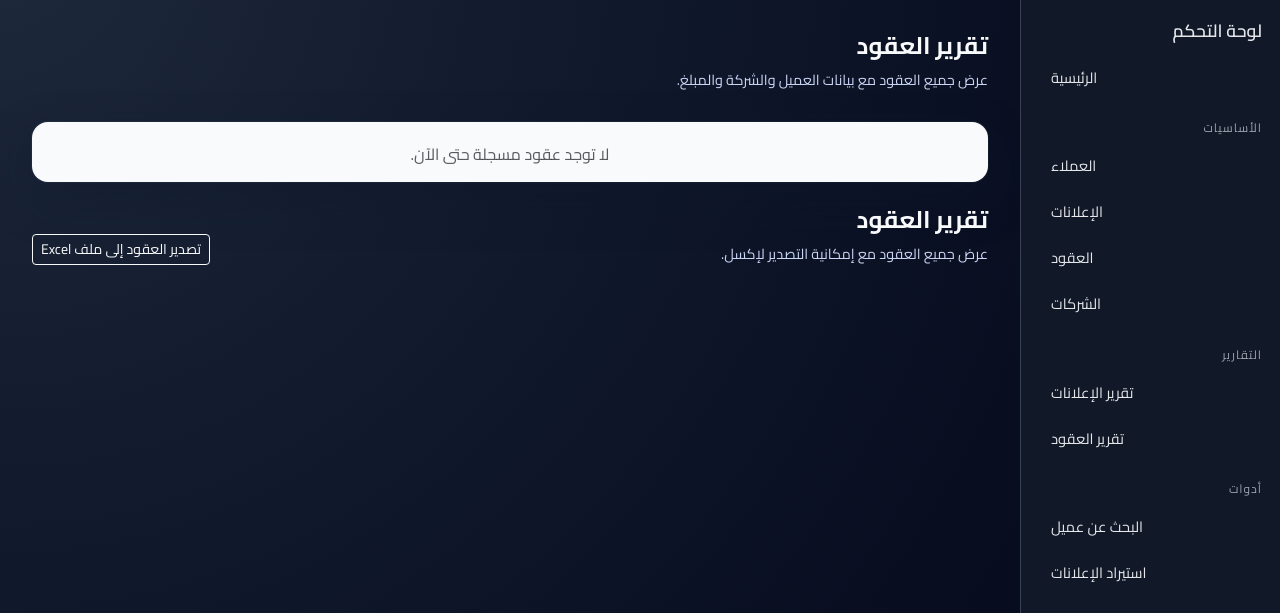
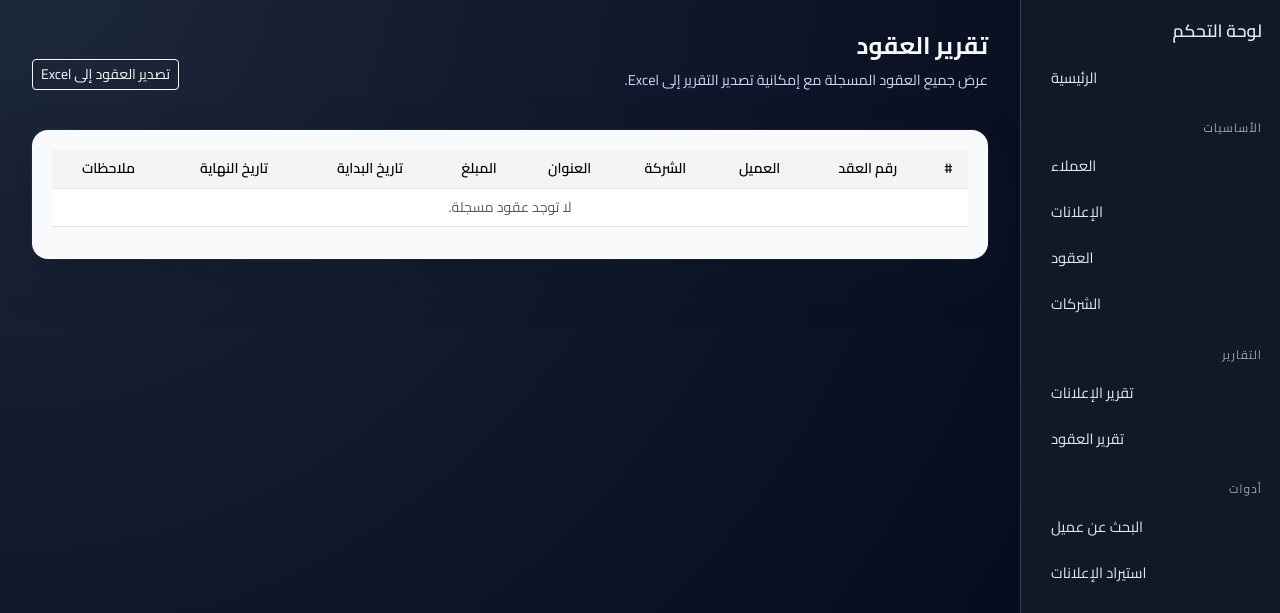
Before and after one commit to effatahmed67-ship-it/ads-system, a Flask app: page /contracts_report in a window 1280 px wide. Shown: the part 56-669 px from the top of the page. Run offline with Flask 3, Linux system fonts and the light colour scheme; data comes from the database, SQL or seed files in the repository; data that the repository does not hold is empty.

Commit message:
Update contracts-report.html

```diff
--- a/templates/contracts-report.html
+++ b/templates/contracts-report.html
@@ -7,21 +7,25 @@
 <div class="odoo-page-header">
     <div>
         <h1 class="page-title">تقرير العقود</h1>
-        <p class="page-subtitle">عرض جميع العقود مع بيانات العميل والشركة والمبلغ.</p>
+        <p class="page-subtitle">عرض جميع العقود المسجلة مع إمكانية تصدير التقرير إلى Excel.</p>
+    </div>
+    <div class="odoo-actions">
+        <a href="{{ url_for('export_contracts') }}" class="btn btn-sm btn-outline-light">
+            تصدير العقود إلى Excel
+        </a>
     </div>
 </div>
 
-<div class="odoo-card mt-2">
-    {% if contracts %}
+<div class="odoo-card mt-3">
     <div class="table-responsive">
-            <table class="table table-striped table-hover align-middle odoo-table">
+        <table class="table table-hover odoo-table text-center align-middle">
             <thead>
             <tr>
                 <th>#</th>
                 <th>رقم العقد</th>
-                    <th>اسم العميل</th>
+                <th>العميل</th>
                 <th>الشركة</th>
-                    <th>عنوان العقد</th>
+                <th>العنوان</th>
                 <th>المبلغ</th>
                 <th>تاريخ البداية</th>
                 <th>تاريخ النهاية</th>
@@ -31,34 +35,24 @@
             <tbody>
             {% for c in contracts %}
                 <tr>
-                        <td>{{ c["id"] }}</td>
-                        <td>{{ c["contract_number"] }}</td>
-                        <td>{{ c["client_name"] }}</td>
-                        <td>{{ c["company_name"] }}</td>
-                        <td>{{ c["title"] }}</td>
-                        <td>{{ c["amount"] or 0 }}</td>
-                        <td>{{ c["start_date"] }}</td>
-                        <td>{{ c["end_date"] }}</td>
-                        <td>{{ c["notes"] }}</td>
+                    <td>{{ c.id }}</td>
+                    <td>{{ c.contract_number }}</td>
+                    <td>{{ c.client_name }}</td>
+                    <td>{{ c.company_name }}</td>
+                    <td>{{ c.title }}</td>
+                    <td>{{ "%.2f"|format(c.amount or 0) }}</td>
+                    <td>{{ c.start_date }}</td>
+                    <td>{{ c.end_date }}</td>
+                    <td>{{ c.notes }}</td>
+                </tr>
+            {% else %}
+                <tr>
+                    <td colspan="9" class="text-muted">لا توجد عقود مسجلة.</td>
                 </tr>
             {% endfor %}
             </tbody>
         </table>
     </div>
-    {% else %}
-        <p class="text-muted text-center mb-0">لا توجد عقود مسجلة حتى الآن.</p>
-    {% endif %}
-</div>
-<div class="odoo-page-header">
-    <div>
-        <h1 class="page-title">تقرير العقود</h1>
-        <p class="page-subtitle">عرض جميع العقود مع إمكانية التصدير لإكسل.</p>
-    </div>
-    <div class="odoo-actions">
-        <a href="{{ url_for('export_contracts') }}" class="btn btn-sm btn-outline-light">
-            تصدير العقود إلى ملف Excel
-        </a>
-    </div>
 </div>
 
 {% endblock %}
```
Lines whose indentation alone changed are shown as unchanged.
